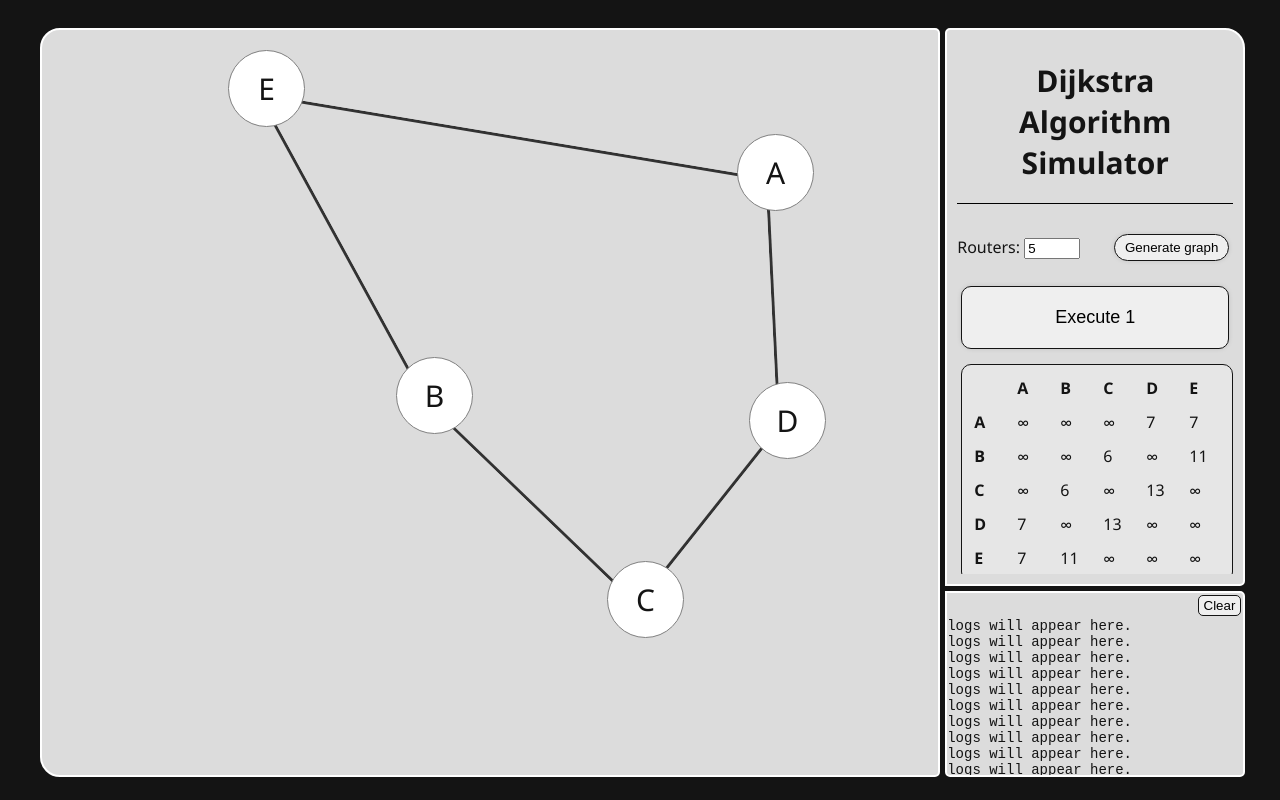
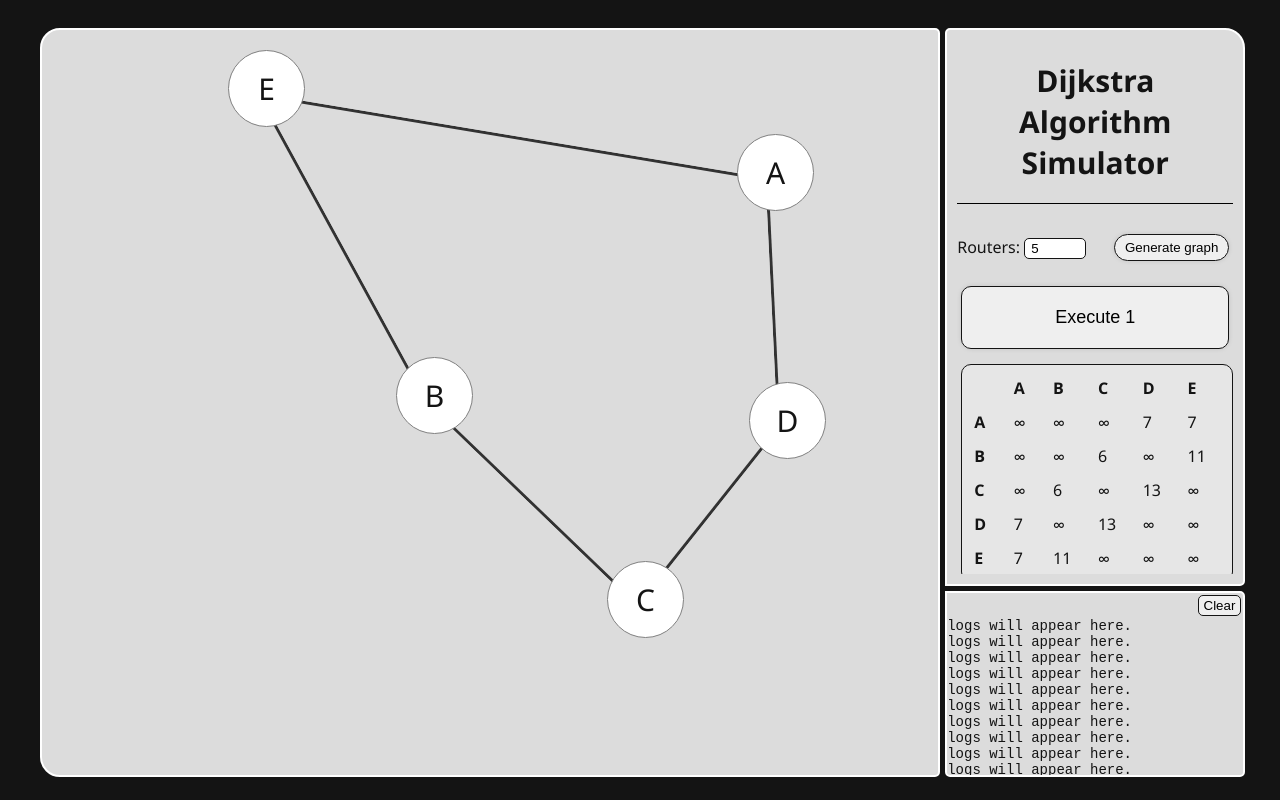
Before and after one commit to lucAmbr0/dijkstra-algorithm-sim, a plain HTML site: page index.html in a window 1280 px wide. Drawn offline with Linux system fonts and the light colour scheme.

Commit message:
minor changes

```diff
--- a/style.css
+++ b/style.css
@@ -109,6 +109,12 @@ body {
     box-shadow: 0 0 0 transparent;
 }
 
+#numberOfRouters {
+    border-radius: 5px;
+    border: solid 1px rgb(20, 20, 20);
+    padding: 2px 6px;
+}
+
 .routerLabel {
     font-size: 30px;
     font-weight: 500;
@@ -202,23 +208,18 @@ table {
     border: solid 1px rgb(20, 20, 20);
     border-radius: 10px;
     padding: 5px;
-    width: 100%;
-    table-layout: fixed;
 }
 
 table td {
     padding: 5px;
     width: fit-content;
+    width: 100px;
 }
 
 tr:first-child,
 tr td:first-child {
     font-weight: 600;
     cursor: pointer;
-}
-
-td:not(:first-child) {
-    width: 1fr;
 }
 
 #logContainer {
```
